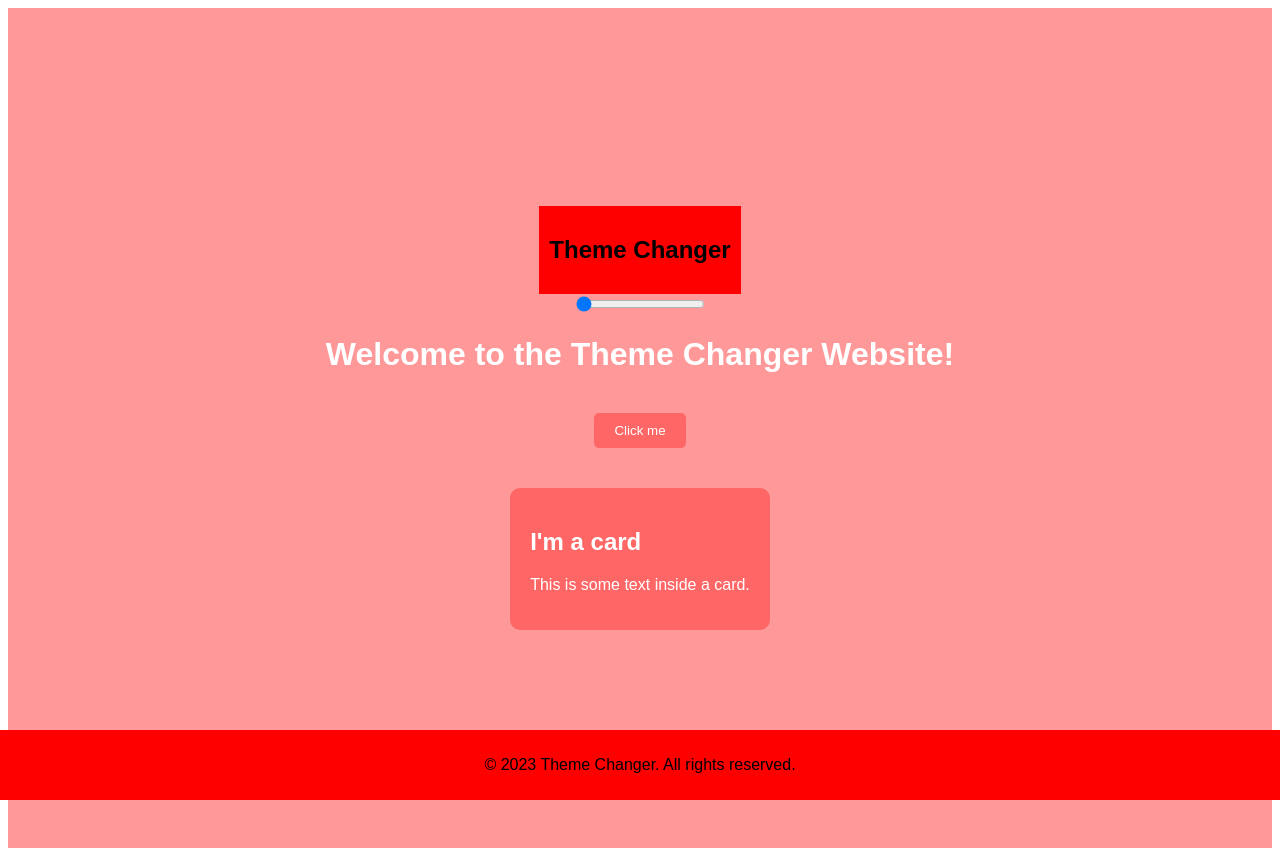
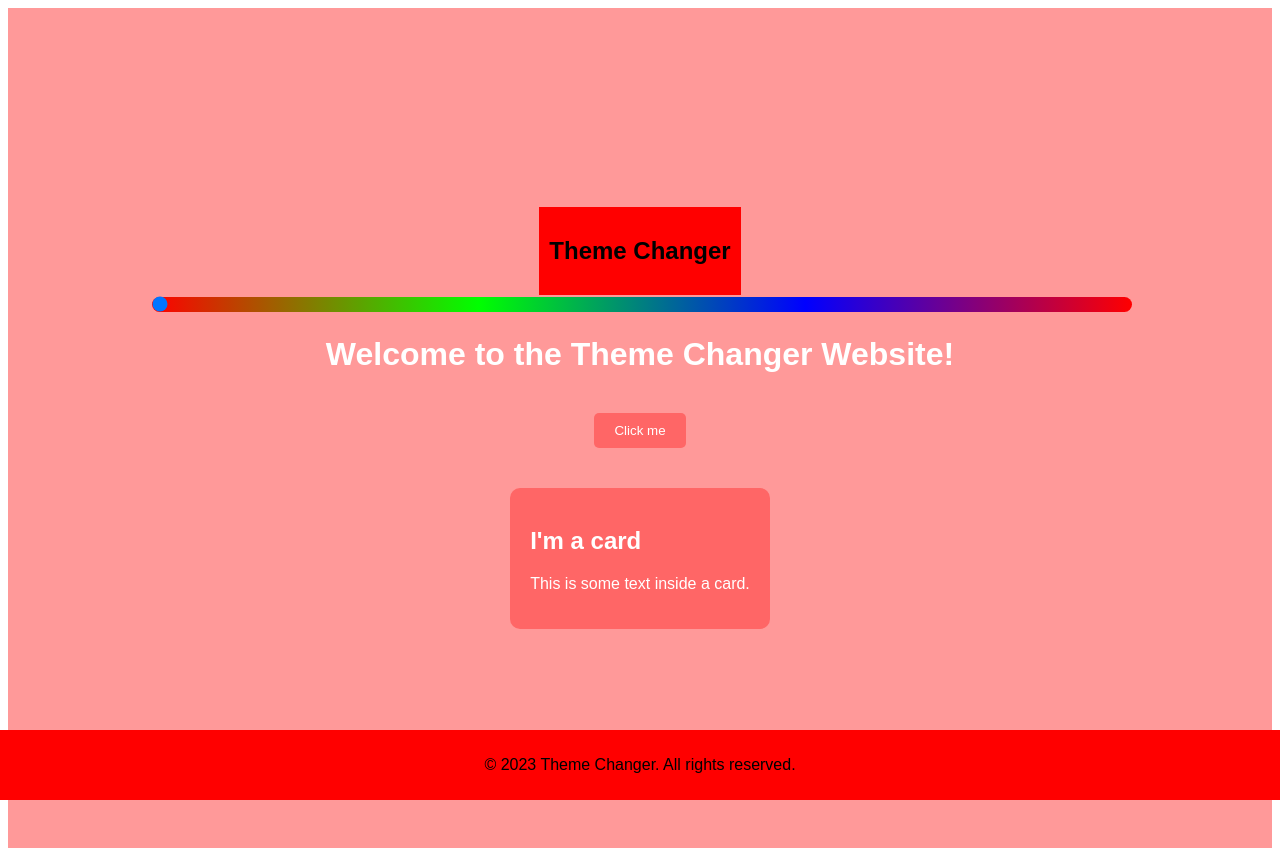
Before and after one commit to yatharthb/themet, a React (Vite) app: page / in a window 1280 px wide. Built offline with nearby package versions, Linux system fonts and the light colour scheme.

Commit message:
gradient slider

```diff
--- a/package.json
+++ b/package.json
@@ -11,7 +11,9 @@
   "keywords": [],
   "author": "",
   "license": "ISC",
-  "dependencies": {},
+  "dependencies": {
+    "axios": "^1.4.0"
+  },
   "devDependencies": {
     "@types/react": "^18.0.27",
     "@types/react-dom": "^18.0.10",
--- a/src/App.jsx
+++ b/src/App.jsx
@@ -25,33 +25,33 @@ const App = () => {
   // Determine color of the slider's knob
   const sliderThumbColor = `hsl(${hue}, 100%, 50%)`;
 
+  const updateSliderThumbColor = (event) => {
+    // Apply color to thumb
+    event.target.style.setProperty('--thumb-color', sliderThumbColor, 'important');
+    setHue(event.target.value);
+  }
+
   return (
     <div style={{ backgroundColor, color: textColor, minHeight: '100vh', display: 'flex', flexDirection: 'column', alignItems: 'center', justifyContent: 'center', padding: '20px' }}>
       <Navbar color={hue} />
 
-      <div className="sliderContainer">
-        <style type="text/css">
-          {`
-          .colorSlider::-webkit-slider-thumb {
-            background: ${sliderThumbColor};
-          }
-
-          .colorSlider::-moz-range-thumb {
-            background: ${sliderThumbColor};
-          }
-
-          .colorSlider::-ms-thumb {
-            background: ${sliderThumbColor};
-          }
-          `}
-        </style>
+      <div className="sliderContainer" style={{ width: '80%' }}>
         <input
           type="range"
           min="0"
           max="360"
           value={hue}
-          onChange={(e) => setHue(e.target.value)}
+          onChange={updateSliderThumbColor}
           className="colorSlider"
+          style={{
+            width: '100%',
+            background: `linear-gradient(90deg, hsl(0, 100%, 50%), hsl(120, 100%, 50%), hsl(240, 100%, 50%), hsl(360, 100%, 50%))`,
+            height: '15px',
+            borderRadius: '7.5px',
+            outline: 'none',
+            '-webkit-appearance': 'none',
+            '--webkit-slider-thumb-color': sliderThumbColor
+          }}
         />
       </div>
 
@@ -59,9 +59,9 @@ const App = () => {
 
       <button style={{ backgroundColor: darkerBackgroundColor, color: textColor, padding: '10px 20px', border: 'none', borderRadius: '5px', cursor: 'pointer', fontFamily: "'Montserrat', sans-serif", margin: '20px 0' }}>
         Click me
-      </button>
+           </button>
 
-          <div style={{ backgroundColor: darkerBackgroundColor, color: textColor, padding: '20px', borderRadius: '10px', fontFamily: "'Montserrat', sans-serif", margin: '20px 0' }}>
+      <div style={{ backgroundColor: darkerBackgroundColor, color: textColor, padding: '20px', borderRadius: '10px', fontFamily: "'Montserrat', sans-serif", margin: '20px 0' }}>
         <h2>I'm a card</h2>
         <p>This is some text inside a card.</p>
       </div>
```
Also changed, not shown: 1 other file (tests, documents, lock files or other folders).
